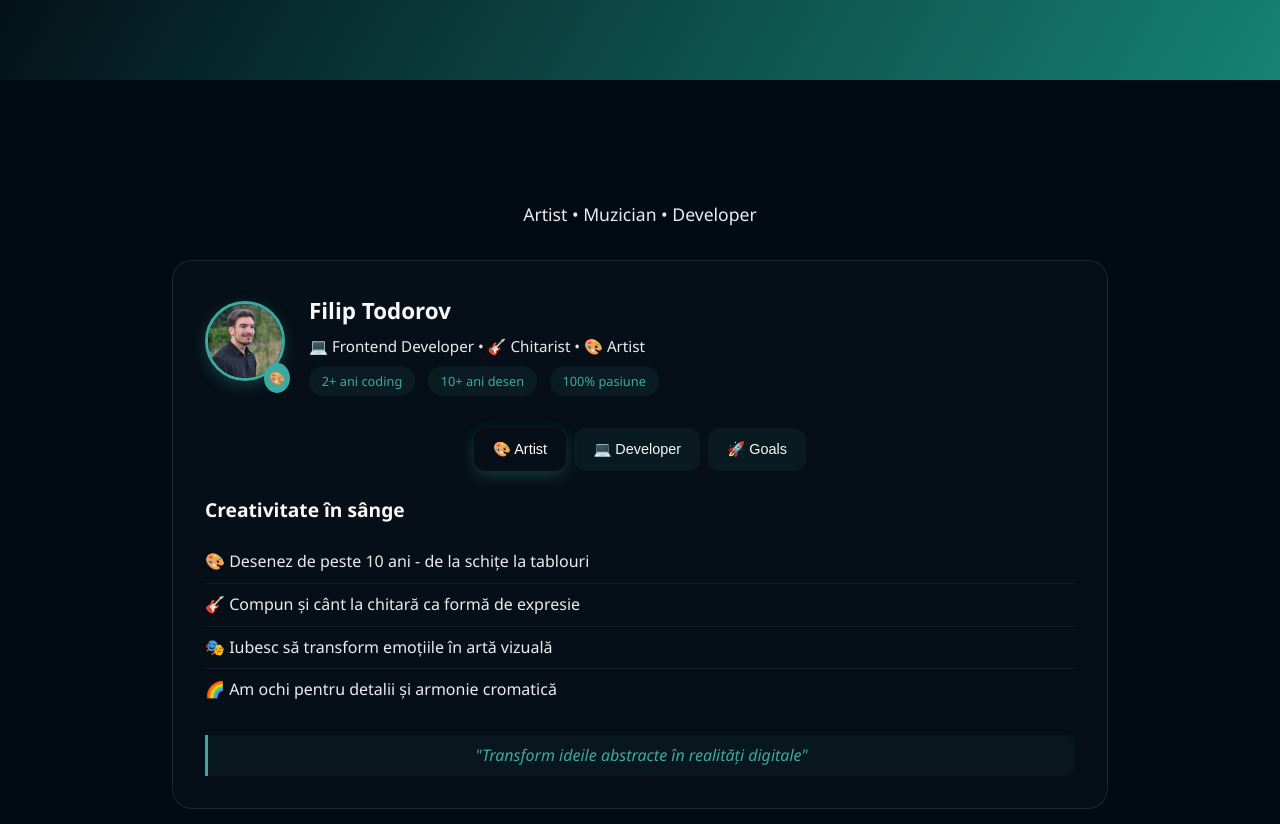
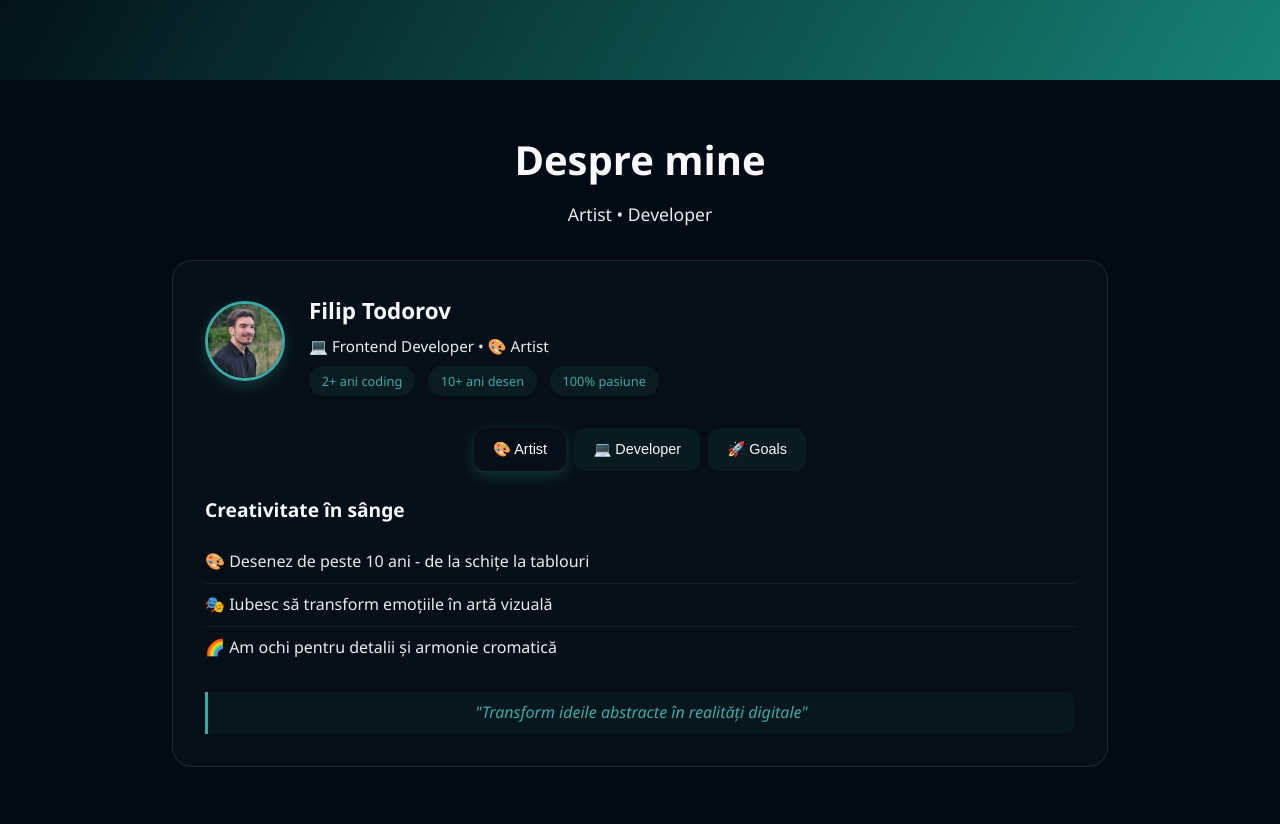
Before and after one commit to filip0020/Taiyo-portfolio, a React (Vite) app: page / in a window 1280 px wide. Shown: the part 720-1544 px from the top of the page. Built offline with nearby package versions, Linux system fonts and the light colour scheme.

Commit message:
Add new animation and add block about

```diff
--- a/src/components/About/About.css
+++ b/src/components/About/About.css
@@ -23,7 +23,6 @@
     var(--color-accent-light-2)
   );
   -webkit-background-clip: text;
-  -webkit-text-fill-color: transparent;
   background-clip: text;
 }
 
@@ -34,7 +33,6 @@
   font-size: 1.1rem;
 }
 
-/* Layout compact */
 .about-compact {
   background: rgba(255, 255, 255, 0.02);
   border-radius: 20px;
@@ -43,7 +41,6 @@
   border: 1px solid rgba(255, 255, 255, 0.1);
 }
 
-/* Header compact */
 .about-header {
   display: flex;
   align-items: center;
@@ -67,13 +64,13 @@
 
 .avatar-badge {
   position: absolute;
-  bottom: -5px;
-  right: -5px;
+  bottom: 5px;
+  right: 5px;
   background: var(--color-accent-light-2);
   color: white;
-  padding: 5px;
+  padding: 2px;
   border-radius: 50%;
-  font-size: 0.8rem;
+  font-size: 0.6rem;
 }
 
 .about-bio h3 {
@@ -104,7 +101,6 @@
   font-weight: 500;
 }
 
-/* Tabs compacte */
 .compact-tabs {
   display: flex;
   gap: 0.5rem;
@@ -139,7 +135,6 @@
   box-shadow: 0 5px 15px rgba(52, 149, 142, 0.3);
 }
 
-/* Conținut tabs */
 .compact-content {
   margin-bottom: 1.5rem;
 }
@@ -165,7 +160,6 @@
   border-bottom: none;
 }
 
-/* Citat */
 .about-quote {
   text-align: center;
   font-style: italic;
@@ -177,7 +171,6 @@
   border-radius: 0 10px 10px 0;
 }
 
-/* Responsive */
 @media (max-width: 768px) {
   .about {
     padding: 2rem 1rem;
--- a/src/components/About/About.jsx
+++ b/src/components/About/About.jsx
@@ -11,20 +11,18 @@ const About = () => {
 
   return (
     <section id="about" ref={ref} className={`about ${isInView ? 'about-visible' : ''}`}>
-      <h2 className="about-title">Despre Creator</h2>
-      <p className="about-subtitle">Artist • Muzician • Developer</p>
+      <h2 className="about-title">Despre mine</h2>
+      <p className="about-subtitle">Artist • Developer</p>
 
       <div className="about-compact">
-        {/* Imagine mică și informații esențiale */}
         <div className="about-header">
           <div className="about-avatar">
             <img src="../Filip-Todorov.jpg" alt="Filip Todorov" />
-            <div className="avatar-badge">🎨</div>
           </div>
 
           <div className="about-bio">
             <h3>Filip Todorov</h3>
-            <p>💻 Frontend Developer • 🎸 Chitarist • 🎨 Artist</p>
+            <p>💻 Frontend Developer • 🎨 Artist</p>
             <div className="bio-stats">
               <span>2+ ani coding</span>
               <span>10+ ani desen</span>
@@ -55,7 +53,6 @@ const About = () => {
               <h4>Creativitate în sânge</h4>
               <ul>
                 <li>🎨 Desenez de peste 10 ani - de la schițe la tablouri</li>
-                <li>🎸 Compun și cânt la chitară ca formă de expresie</li>
                 <li>🎭 Iubesc să transform emoțiile în artă vizuală</li>
                 <li>🌈 Am ochi pentru detalii și armonie cromatică</li>
               </ul>
@@ -66,7 +63,7 @@ const About = () => {
             <div className="tab-developer">
               <h4>De la artă la algoritmi</h4>
               <ul>
-                <li>💻 2 ani de frontend development cu React</li>
+                <li>💻 2 ani de frontend development cu React, HTML5, CSS3, JS</li>
                 <li>🎯 Specializat pe interfețe intuitive și frumoase</li>
                 <li>🚀 Autodidact dedicat - învăț zilnic ceva nou</li>
                 <li>❤️ Pasiune pentru cod elegant și funcțional</li>
--- a/src/components/Portfolio/Portfolio.css
+++ b/src/components/Portfolio/Portfolio.css
@@ -149,7 +149,10 @@
 
 .cta-button:hover {
   transform: translateY(-3px);
-  box-shadow: 0 8px 25px rgba(52, 149, 142, 0.4);
+  background-color: var(--color-accent-light-2);
+  color: #0c102e;
+  transform: translateY(-5px);
+  box-shadow: 0 20px 115px rgba(52, 212, 201, 0.4), 0 10px 80px rgb(0, 255, 238);
 }
 
 /* Responsive */
```
